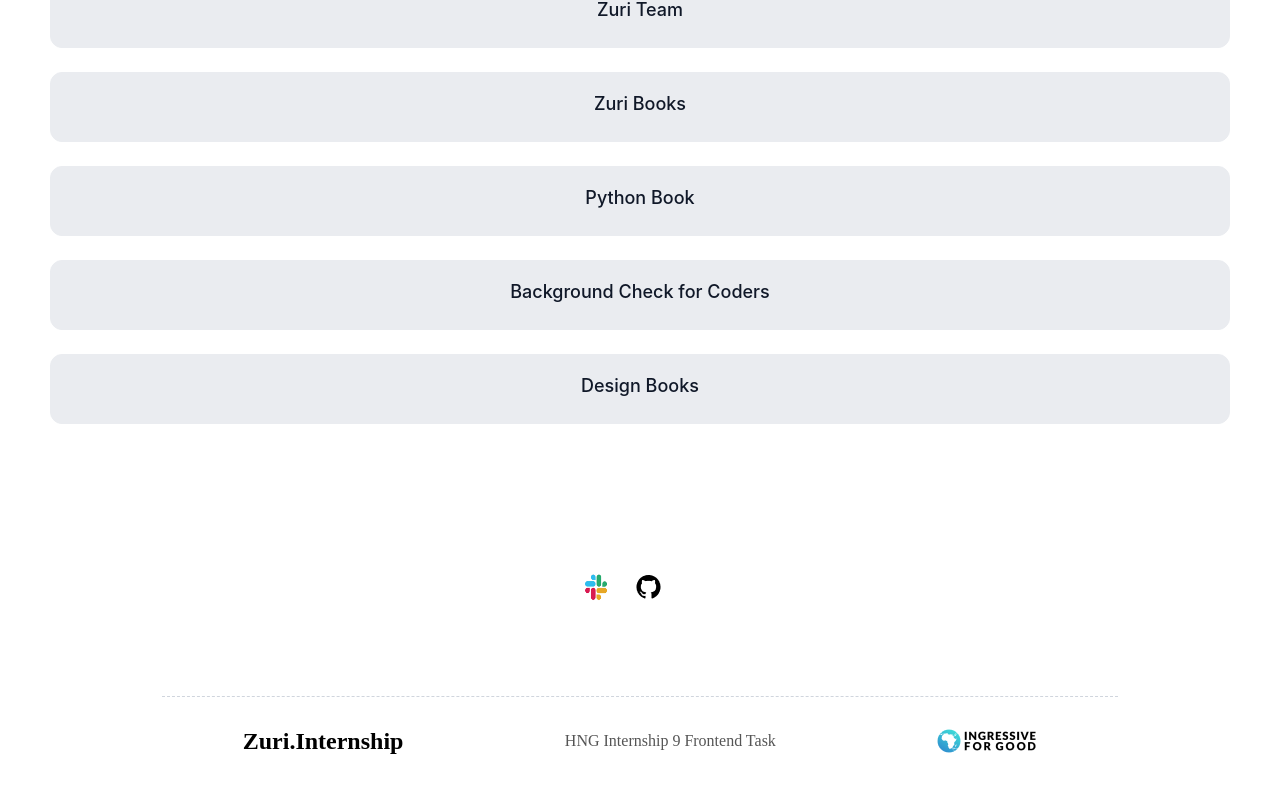
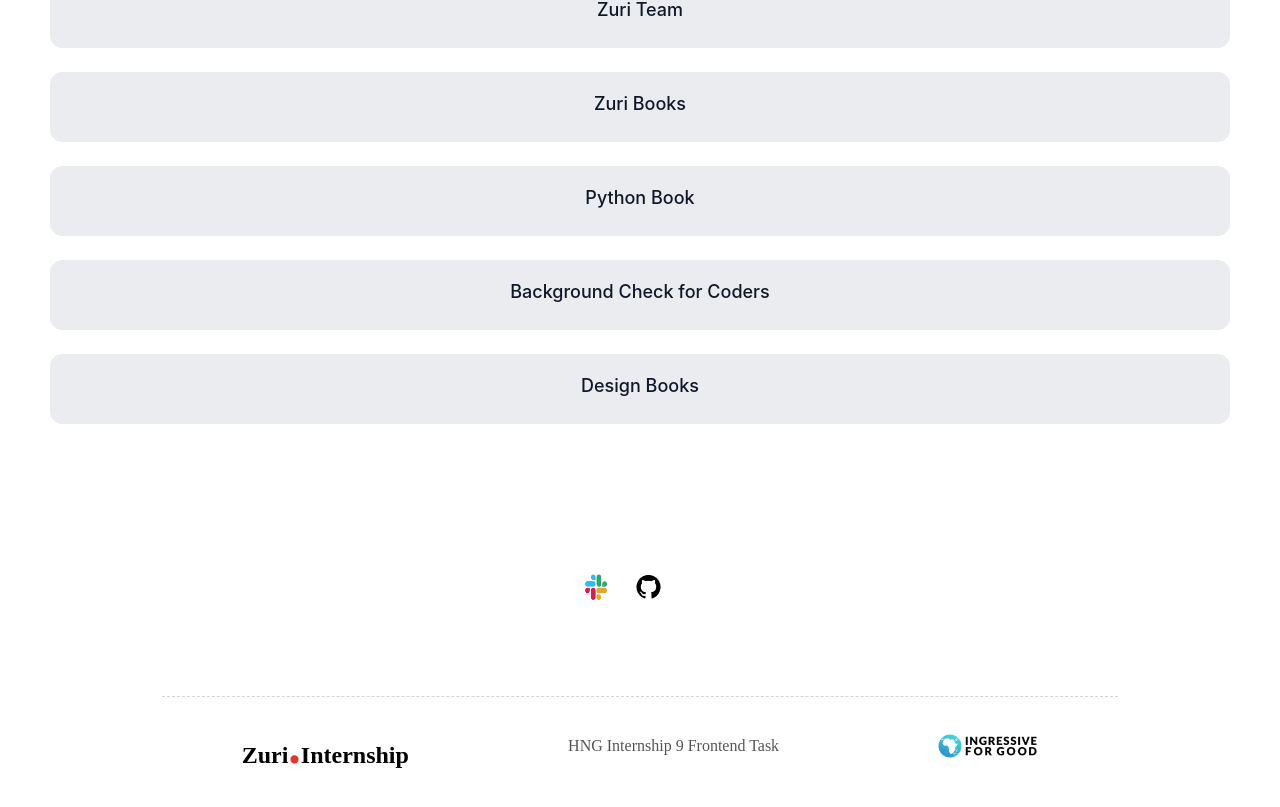
Before and after one commit to michado2019/HNG-internship-task1, a React (Create React App) app: page / in a window 1280 px wide. Shown: the part 374-1181 px from the top of the page. Built offline with nearby package versions, Linux system fonts and the light colour scheme.

Commit message:
footer modified

```diff
--- a/src/components/Footer.css
+++ b/src/components/Footer.css
@@ -17,6 +17,10 @@
   margin: 70px -30px;
   color: #555555;
 }
+.dot{
+  color: #E7332B;
+  font-size: 50px;
+}
 .footerSection-two_title{
   color: #000000;
 }
--- a/src/components/Footer.jsx
+++ b/src/components/Footer.jsx
@@ -16,7 +16,7 @@ export default function Footer() {
         </a>
       </div>
       <div className="footerSection-two">
-        <h2 className="footerSection-two_title">Zuri.Internship</h2>
+        <h2 className="footerSection-two_title">Zuri<span className="dot">.</span>Internship</h2>
         <p className="footerSection-two_details">
           HNG Internship 9 Frontend Task
         </p>
```
